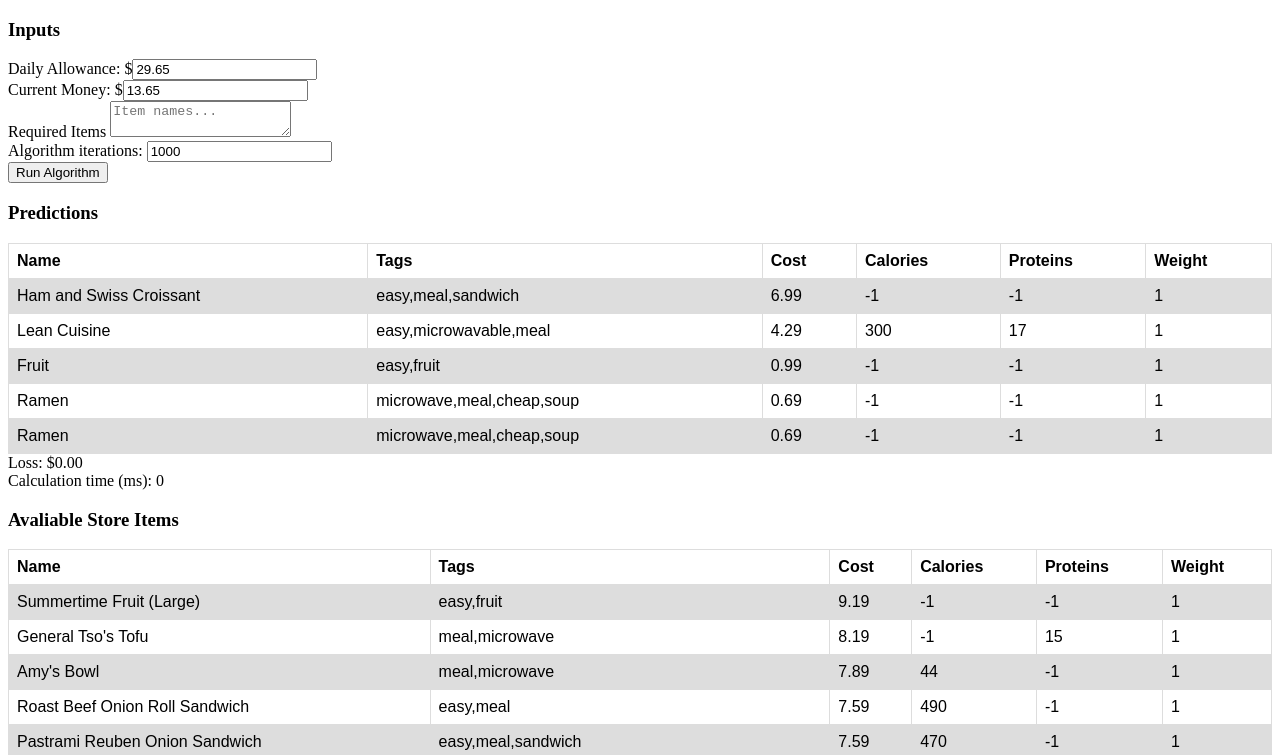
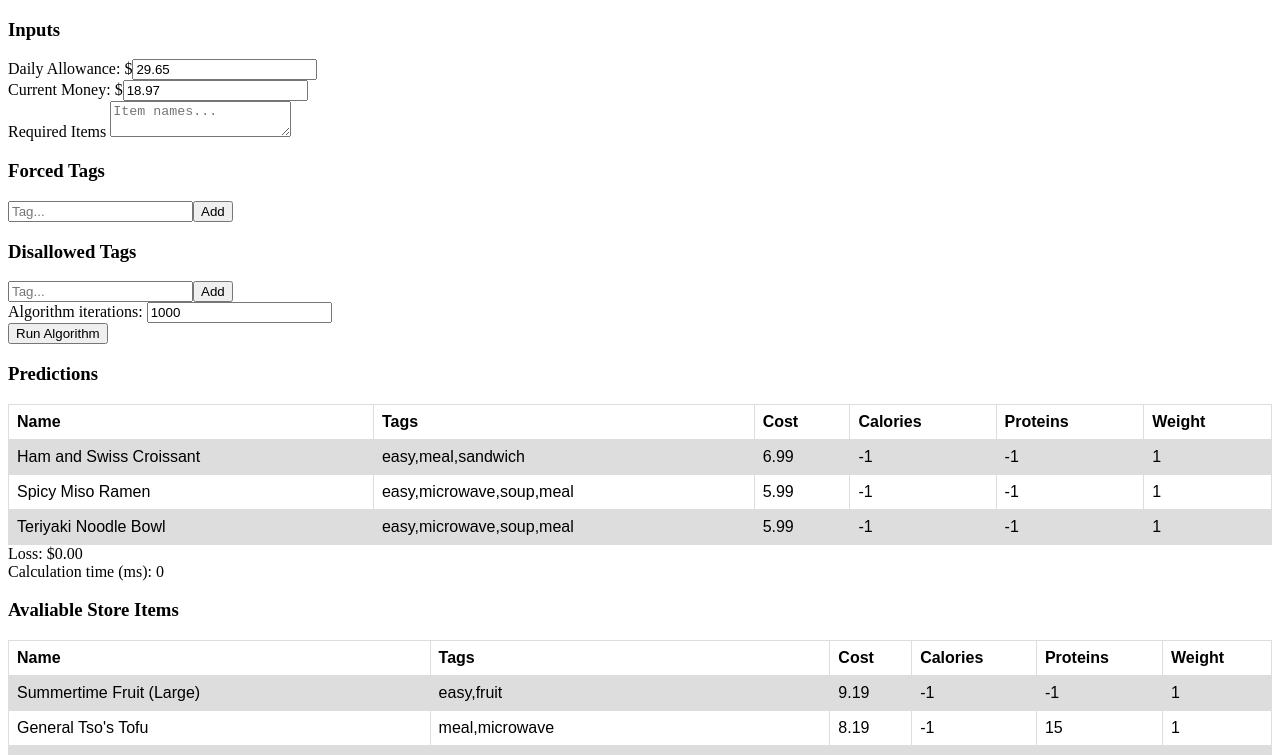
Before and after one commit to Samuel-KW/MealPlanEfficiency, a website: page index.html in a window 1280 px wide. Both pictures are taken after a click on the button "Run Algorithm". Shown: the top 755 px of the page. Drawn offline with Linux system fonts and the light colour scheme.

Commit message:
Added tag controls

```diff
--- a/index.html
+++ b/index.html
@@ -17,12 +17,23 @@
         </div>
 
         <div>
-            <span>Current Money: $</span><input type="number" id="money" value="13.65"></input>
+            <span>Current Money: $</span><input type="number" id="money" value="18.97"></input>
         </div>
 
         <div>
             <span>Required Items</span>
             <textarea placeholder="Item names..." id="requiredFoods"></textarea>
+        </div>
+
+        <div>
+            <h3>Forced Tags</h3>
+            <div id="forcedTagManager"></div>
+        </div>
+
+        <div>
+
+            <h3>Disallowed Tags</h3>
+            <div id="deniedTagManager"></div>
         </div>
 
         <div>
@@ -53,6 +64,7 @@
     <script src='scripts/currency.js'></script>
     <script src='scripts/allowance.js'></script>
     <script src='scripts/foodItems.js'></script>
+    <script src='scripts/tagManager.js'></script>
     <script src='scripts/preferences.js'></script>
     <script src='scripts/index.js'></script>
 </body>
--- a/scripts/allowance.js
+++ b/scripts/allowance.js
@@ -1,10 +1,19 @@
 class Allowance {
-    constructor (budget, itemList) {
+    constructor (budget, itemList, preferences) {
         this.budget = budget;
         this.itemList = itemList;
+        this.preferences = preferences;
 
         this.purchases = [];
         this.money = this.budget;
+    }
+
+    calculateScore(items, loss) {
+
+        let score = 0;
+
+        // Add loss to price
+
     }
 
     fillKnapsack (iterations) {
@@ -66,6 +75,10 @@
         const purchases = [];
 
         let options = this.itemsInBudget(budget);
+
+        // Filter based on preferences
+        options = options.filter(item => preferences.filter(item));
+
         if (options.length < 1) return [purchases, budget];
 
         do {
--- a/scripts/foodItems.js
+++ b/scripts/foodItems.js
@@ -14,6 +14,7 @@
     new FoodItem({
         tags: ['easy', 'fruit'],
         name: 'Fruit',
+        calories: 100,
         cost: 0.99
     }),
 
--- a/scripts/index.js
+++ b/scripts/index.js
@@ -35,13 +35,16 @@
 
 };
 
+const forcedTagMgr = new TagManager(document.getElementById('forcedTagManager'));
+const deniedTagMgr = new TagManager(document.getElementById('deniedTagManager'));
 
+const preferences = new Preferences(forcedTagMgr, deniedTagMgr);
 
 document.getElementById('run').addEventListener('click', () => {
 
     const budget = currency(document.getElementById('money').value);
     const iterations = Number(document.getElementById('iterations').value);
-    const allowance = new Allowance(budget, itemList);
+    const allowance = new Allowance(budget, itemList, preferences);
 
     const requiredFoods = document.getElementById('requiredFoods');
 
--- a/scripts/preferences.js
+++ b/scripts/preferences.js
@@ -1,5 +1,33 @@
 class Preferences {
-    constructor () {
+    constructor (forcedTags, deniedTags) {
+        this.forcedTags = forcedTags;
+        this.deniedTags = deniedTags;
 
+        this.usingTags = true;
+        this.usingLimits = false;
+        this.usingFruits = true;
     }
+
+    validTags(tags) {
+
+        for (let tag of this.forcedTags.tags) {
+            if (!tags.includes(tag)) return false;
+        }
+
+        for (let tag of this.deniedTags.tags) {
+            if (tags.includes(tag)) return false;
+        }
+
+        return true;
+    }
+
+    filter(item) {
+
+        const validTags = this.validTags(item.tags);
+        if (this.usingTags && !validTags) return false;
+
+        return true;
+    }
+
+
 }
--- /dev/null
+++ b/scripts/tagManager.js
@@ -0,0 +1,79 @@
+class TagManager {
+    constructor (parent) {
+        this.parent = parent;
+
+        this.container = this.createElements();
+        this.tags = new Set();
+
+        this.parent.appendChild(this.container);
+    }
+
+    addTag (string) {
+        string = string.trim().toLowerCase();
+        this.tags.add(string);
+    }
+
+    removeTag (string) {
+        string = string.trim().toLowerCase();
+        this.tags.delete(string);
+    }
+
+    updateTags () {
+        this.contOutput.innerHTML = '';
+
+        this.tags.forEach(tag => {
+            const btnTag = document.createElement('button');
+            btnTag.textContent = tag;
+
+            btnTag.addEventListener('click', () => {
+                this.removeTag(tag);
+                btnTag.remove();
+            });
+
+            this.contOutput.appendChild(btnTag);
+        });
+    }
+
+    createElements () {
+
+        const container = document.createElement('div');
+        const contInput = document.createElement('div');
+
+        const inpTag = document.createElement('input');
+        inpTag.type = 'text';
+        inpTag.placeholder = 'Tag...';
+        contInput.appendChild(inpTag);
+
+        const btnAdd = document.createElement('button');
+        btnAdd.textContent = 'Add';
+        contInput.appendChild(btnAdd);
+
+        btnAdd.addEventListener('click', () => {
+            const val = inpTag.value.trim();
+            if (!val) return;
+
+            this.addTag(val);
+            this.updateTags();
+
+            inpTag.value = '';
+        });
+
+        inpTag.addEventListener('keypress', e => {
+            if (e.key !== 'Enter') return;
+
+            e.preventDefault();
+            e.stopPropagation();
+
+            btnAdd.click();
+        });
+
+
+        this.contOutput = document.createElement('div');
+
+
+        container.appendChild(contInput);
+        container.appendChild(this.contOutput);
+
+        return container;
+    }
+}
```
